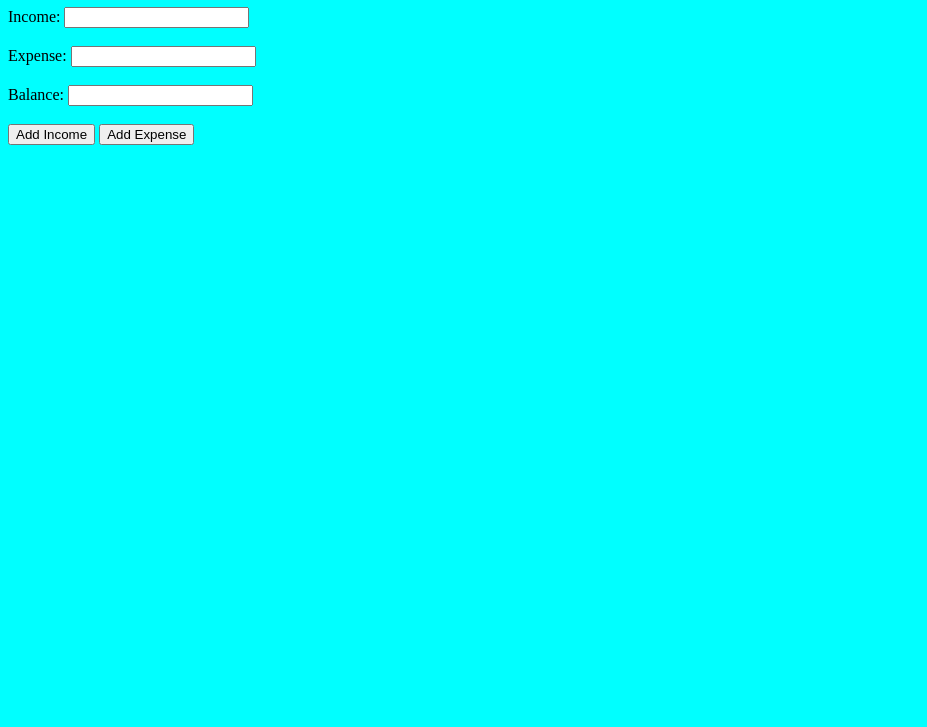
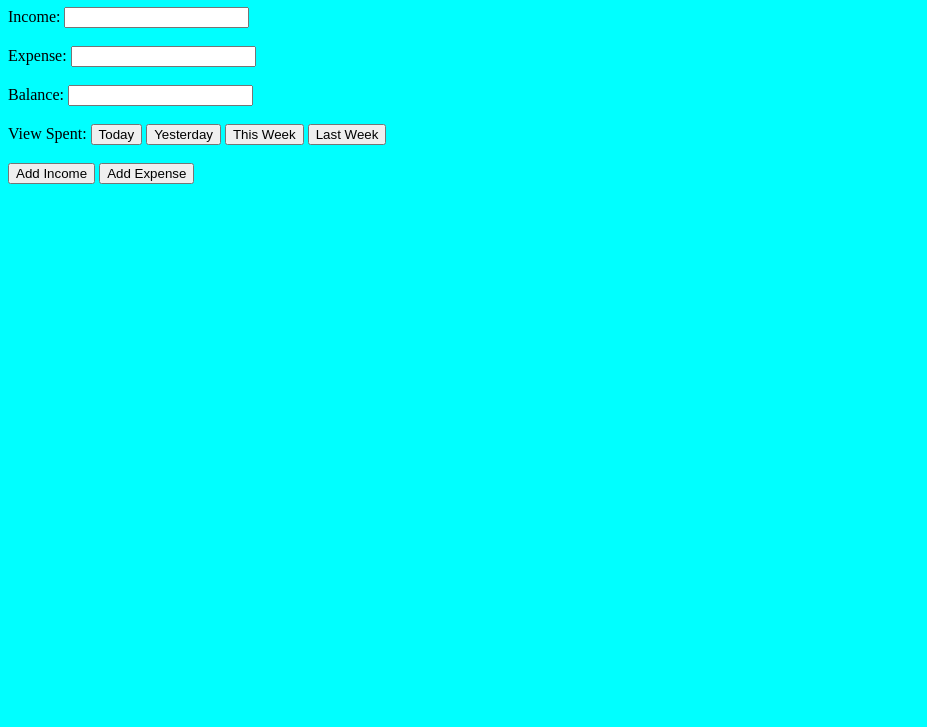
Before and after one commit to dylancianfrone/cs321project, a browser extension: page mainPage.html in a window 1280 px wide. Shown: the part 73-800 px from the top of the page, without its empty margins (0-927 px from the left). Drawn offline with Linux system fonts and the light colour scheme.

Commit message:
Update mainPage.html

```diff
--- a/mainPage.html
+++ b/mainPage.html
@@ -12,6 +12,13 @@
         Income: <input type ="income" name=""  /><br /><br />
 	Expense: <input type ="expense" name="" /><br /><br />
 	Balance: <input type ="balance" name="" /><br /><br />
+
+	View Spent: <button onclick = "today()"> Today </button>
+		    <button onclick = "yesterday()"> Yesterday </button>
+		    <button onclick = "thisWeek()"> This Week </button>
+	            <button onclick = "lastWeek()"> Last Week </button>
+	<br />
+	<br />
 	<button onclick="addIncome()"> Add Income </button>
 	<button onclick="addExpense()"> Add Expense </button>
 
```
